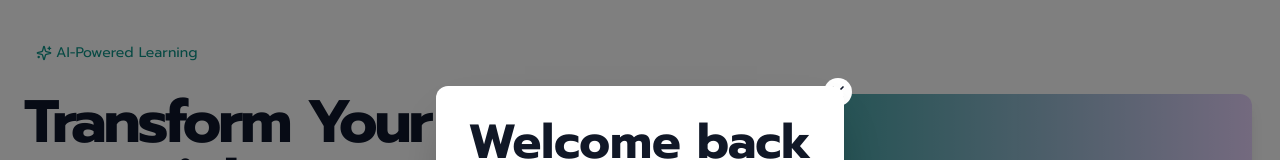
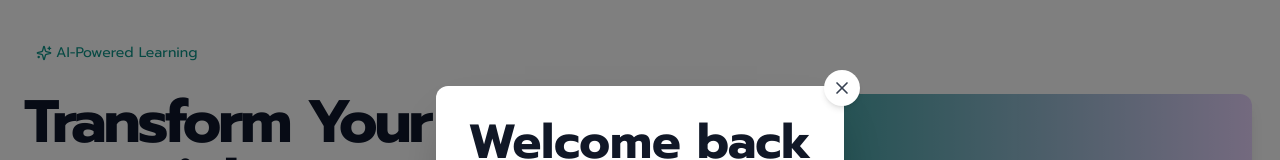
Before and after one commit to smart-study-plus/smart-study-plus, a Next.js app: page / in a window 1280 px wide. Both pictures are taken after a click on the button "Log in". Shown: the part 138-298 px from the top of the page. Built offline with nearby package versions, Linux system fonts and the light colour scheme; no server answers.

Commit message:
fix: fix close button for auth modal

```diff
--- a/src/app/page.tsx
+++ b/src/app/page.tsx
@@ -73,12 +73,12 @@ export default function Home() {
               exit={{ scale: 0.95, opacity: 0 }}
               className="relative"
             >
-              <button
+            <button
                 onClick={() => setShowAuthModal(false)}
-                className="absolute -top-2 -right-2 bg-[var(--color-background)] rounded-full p-1 hover:bg-[var(--color-gray-100)] transition-colors"
-              >
-                <X className="h-5 w-5 text-[var(--color-text)]" />
-              </button>
+                className="absolute -top-4 -right-4 bg-white rounded-full p-2 shadow-md hover:bg-gray-100 transition-colors z-10"
+            >
+                <X className="h-5 w-5 text-gray-700" />
+            </button>
               <AuthForm method={authMethod} onSuccess={handleAuthSuccess} />
             </motion.div>
           </motion.div>
```
